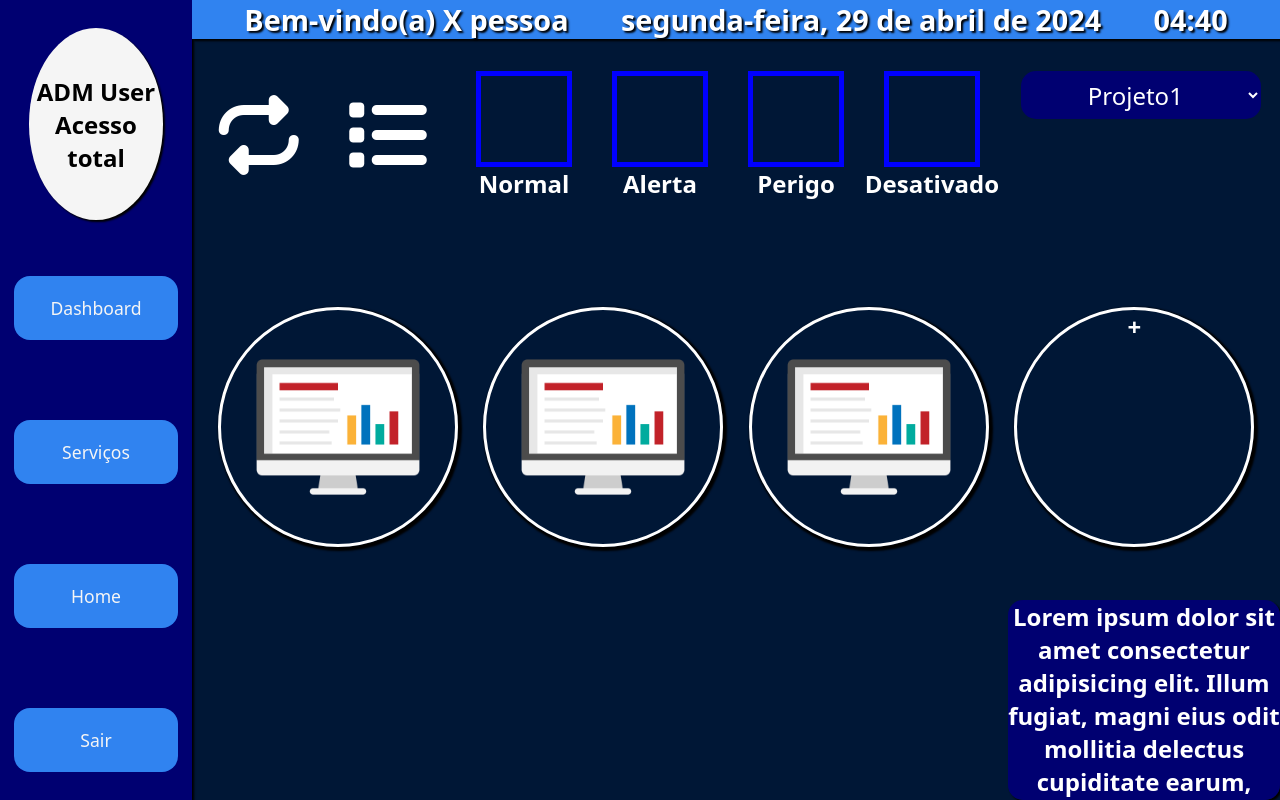
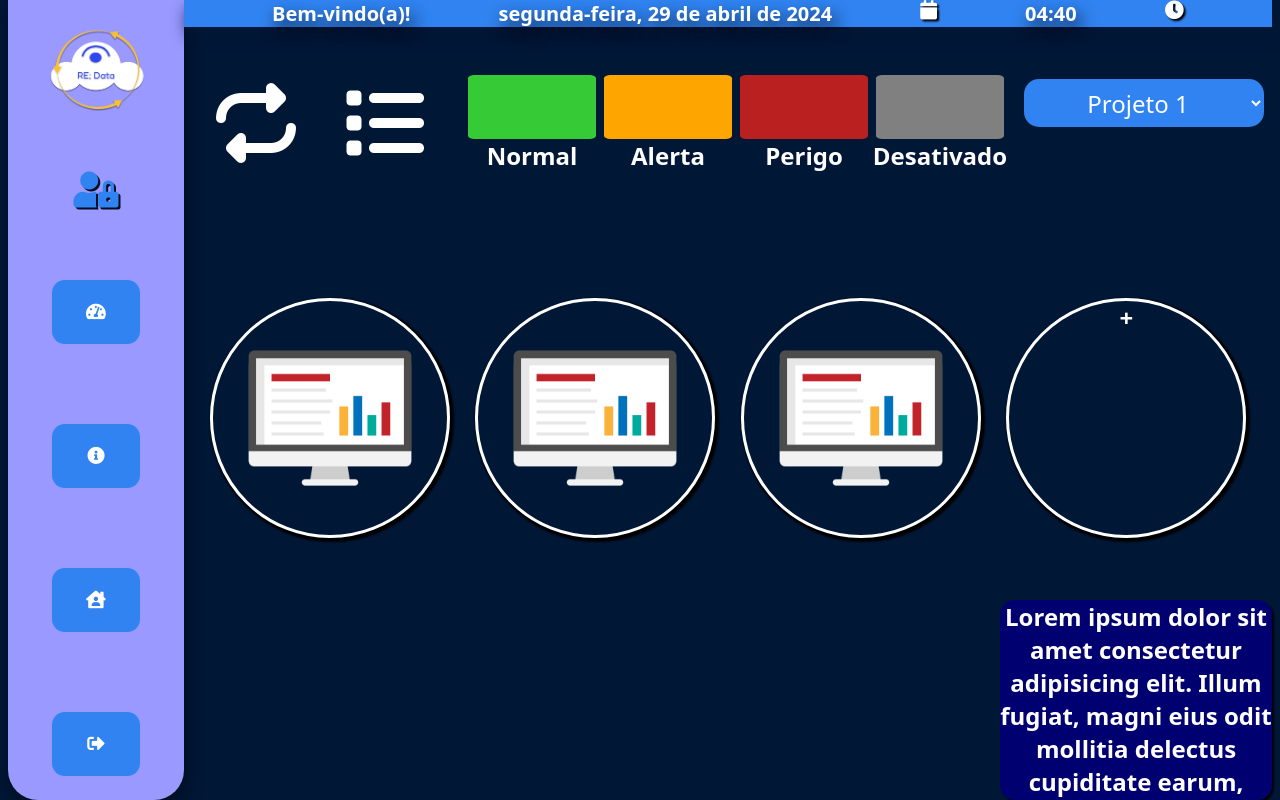
Before and after one commit to Sprint-2-Semestre-SpTech-School/ProjetoSprint2Semestre, a website: page Re-Data/site/public/Dash Panel.html in a window 1280 px wide. Drawn offline with Linux system fonts and the light colour scheme.

Commit message:
Atualizando a navbar da pré-dash. Alterando os labels do modal de crud das máquinas. Adicionando novos ícones na barra de meeting e na nabvar lateral

```diff
--- a/Re-Data/site/public/Dash Panel.html
+++ b/Re-Data/site/public/Dash Panel.html
@@ -4,10 +4,11 @@
 <head>
     <meta charset="UTF-8">
     <meta name="viewport" content="width=device-width, initial-scale=1.0">
-    <title>Document</title>
+    <title>Pré-Dash</title>
     <link rel="stylesheet" href="./css/Dash Panel.css">
     <!-- Link para o FontAwesome -->
     <script src="https://kit.fontawesome.com/7387ea8328.js" crossorigin="anonymous"></script>
+    <link rel="stylesheet" href="https://cdnjs.cloudflare.com/ajax/libs/font-awesome/5.15.4/css/all.min.css">
 </head>
 
 <body onload="showMachineInfo(), newMachine(), showData(), showTime()">
@@ -16,20 +17,25 @@
         <section class="panel">
             <nav class="navbar">
                 <div class="user">
-                    <h1>ADM User Acesso total</h1>
+                    <img src="./assets/icon/Logo High.png" alt="">
+                    <i class="fas fa-user-lock"></i>
                 </div>
                 <ul class="nav-items">
                     <li class="item">
-                        <a href="#homePage">Dashboard</a>
+                        <!-- Dashboard -->
+                        <i class="fas fa-tachometer-alt"></i>
                     </li>
                     <li class="item">
-                        <a href="#footer">Serviços</a>
+                        <!-- Nossos Serviços -->
+                        <i class="fas fa-info-circle"></i>
                     </li>
                     <li class="item">
-                        <a href="#sobreNos">Home</a>
+                        <!-- Home -->
+                        <i class="fas fa-house-user"></i>
                     </li>
                     <li class="item">
-                        <a href="#missoes">Sair</a>
+                        <!-- Sair -->
+                        <i class="fas fa-sign-out-alt"></i>
                     </li>
                 </ul>
             </nav>
@@ -37,9 +43,11 @@
                 <div class="high-info">
                     <div class="general">
                         <div class="meeting">
-                            <h1>Bem-vindo(a) X pessoa</h1>
+                            <h1>Bem-vindo(a)!</h1>
                             <h1 id="data">x</h1>
+                            <i class="fas fa-calendar"></i>
                             <h1 id="time"></h1>
+                            <i class="fas fa-clock"></i>
                         </div>
                     </div>
                 </div>
@@ -51,27 +59,27 @@
                         </div>
                         <div class="color-legend">
                             <div class="desc">
-                                <div class="color"></div>
+                                <div class="color1"></div>
                                 <h1>Normal</h1>
                             </div>
                             <div class="desc">
-                                <div class="color"></div>
+                                <div class="color2"></div>
                                 <h1>Alerta</h1>
                             </div>
                             <div class="desc">
-                                <div class="color"></div>
+                                <div class="color3"></div>
                                 <h1>Perigo</h1>
                             </div>
                             <div class="desc">
-                                <div class="color"></div>
+                                <div class="color4"></div>
                                 <h1>Desativado</h1>
                             </div>
                         </div>
-                        <div class="filter">
-                            <select name="aaaa" id="">
-                                <option value="Ram">Projeto1</option>
-                                <option value="Cpu">Projeto2</option>
-                                <option value="Extract">Projeto3</option>
+                        <div class="select-project">
+                            <select name="" id="">
+                                <option value="Ram">Projeto 1</option>
+                                <option value="Cpu">Projeto 2</option>
+                                <option value="Extract">Projeto 3</option>
                             </select>
                         </div>
                     </div>
@@ -80,7 +88,7 @@
                             <i class="fa-solid fa-circle-xmark fa-3xl"></i>
                         </div>
                         <div class="title">
-                            <h1>Registrar nova Máquina:</h1>
+                            <h1>Registre uma nova máquina!</h1>
                         </div>
                         <div class="content">
                             <div class="machineCrud">
@@ -98,7 +106,7 @@
                                 </div>
                             </div>
                             <div class="parametrize">
-                                <h2>idMaquina1</h2>
+                                <h2>Preencha as informações</h2>
                                 <label for="">Usuário:</label>
                                 <input type="text">
                                 <label for="">Destino:</label>
--- a/Re-Data/site/public/css/Dash Panel.css
+++ b/Re-Data/site/public/css/Dash Panel.css
@@ -18,8 +18,12 @@ html {
 
 section {
     display: flex;
+    justify-content: center;
+    margin: 0;
+    align-items: center;
     height: 100dvh;
     width: 100%;
+    height: 100vh;
 }
 
 .overlay {
@@ -35,31 +39,50 @@ nav {
     display: flex;
     flex-direction: column;
     justify-content: space-around;
+    justify-content: center;
     align-items: center;
-    width: 15%;
-    background-color: #000071;
+    width: 22vh;
+    height: 100vh;
+    border-radius: 0 0 30px 30px;
+    background-color: #9999ff;
     transition: 500ms;
-    box-shadow: 2px 2px 2px black;
+    box-shadow: 2px 8px 16px #010e20;
     z-index: 0;
 }
 
 nav .user {
     display: flex;
     justify-content: center;
+    gap: 5px;
+    margin-bottom: 50px;
+    flex-direction: column;
     align-items: center;
-    border-radius: 50%;
-    height: 12rem;
-    width: 70%;
-    background-color: whitesmoke;
-    box-shadow: 2px 2px 2px black;
-    /* border: 5px solid red; */
+}
+
+.user img {
+    display: flex;
+    justify-content: center;
+    width: 15vh;
+    height: 15vh;
+}
+
+nav .user i {
+    display: flex;
+    align-items: center;
+    justify-content: center;
+    font-size: 4.5vh;
+    width: 100%;
+    height: 10vh;
+    color: #3083f0;
+    text-shadow: 2px 2px #010e20;
 }
 
 nav .user h1 {
     text-align: center;
-    color: black;
+    color: #ffff;
     font-size: 1.5rem;
 }
+
 
 nav .nav-items {
     display: flex;
@@ -74,12 +97,12 @@ nav .nav-items {
 
 nav .nav-items li {
     display: flex;
-    width: 85%;
+    width: 50%;
     height: 4rem;
     align-items: center;
     justify-content: center;
     color: white;
-    border-radius: 1rem;
+    border-radius: 0.8rem;
     cursor: pointer;
     font-size: 1.1rem;
     transition: 500ms;
@@ -88,6 +111,10 @@ nav .nav-items li {
 
 nav .nav-items li:hover {
     background-color: #FDAD00;
+}
+
+nav .nav-items li:hover i {
+    color: #000071;
 }
 
 nav .nav-items a {
@@ -118,7 +145,7 @@ main .panel .machineCrud .high-info {
     display: flex;
     justify-content: center;
     background-color: #3083f0;
-    box-shadow: 2px 2px 2px black;
+    box-shadow: 4px 8px 16px #001736;
 }
 
 main .panel .machineCrud .high-info .general {
@@ -133,6 +160,12 @@ main .panel .machineCrud .high-info .general .meeting {
     text-shadow: 2px 2px 2px black;
     display: flex;
     justify-content: space-evenly;
+}
+
+.meeting h1 {
+    font-size: 20px;
+    color: #ffff;
+    text-shadow: 4px 8px 16px #010710;
 }
 
 main .panel .machineCrud .machines {
@@ -183,11 +216,36 @@ main .panel .machineCrud .machines .top-info .color-legend .desc {
     width: 100%;
 }
 
-main .panel .machineCrud .machines .top-info .color-legend .desc .color {
-    width: 6rem;
-    height: 6rem;
-    border: 5px solid blue;
+main .panel .machineCrud .machines .top-info .color-legend .desc .color1 {
+    width: 8rem;
+    height: 4rem;
+    background-color: #36ca36;
+    border-radius: 5%;
 }
+
+main .panel .machineCrud .machines .top-info .color-legend .desc .color2 {
+    width: 8rem;
+    height: 4rem;
+    background-color: orange;
+    border-radius: 5%;
+}
+
+main .panel .machineCrud .machines .top-info .color-legend .desc .color3 {
+    width: 8rem;
+    height: 4rem;
+    background-color: #ba2020;
+    border-radius: 5%;
+}
+
+main .panel .machineCrud .machines .top-info .color-legend .desc .color4 {
+    width: 8rem;
+    height: 4rem;
+    background-color: grey;
+    border-radius: 5%;
+}
+
+
+
 
 main .panel .machineCrud .machines .top-info .color-legend .desc h1 {
     text-align: center;
@@ -203,19 +261,19 @@ main .panel .machineCrud .machines .top-info .filter {
     height: fit-content;
 }
 
-main .panel .machineCrud .machines .top-info .filter select {
-    font-size: 1.5rem;
-    margin: 1rem;
-    border-radius: 15px;
-    border-style: none;
-    background-color: #000071;
-    text-align: center;
+.select-project select {
+    margin-top: 15%;
     width: 15rem;
     height: 3rem;
-    transition: 200ms ease;
+    border: none;
+    border-radius: 15px;
+    text-align: center;
+    font-size: 1.5rem;
+    background-color: #3083f0;
+    transition: 200ms;
 }
 
-main .panel .machineCrud .machines .top-info .filter select:hover {
+.select-project select:hover {
     width: 15.5rem;
     height: 3.5rem;
     background-color: #FDAD00;
@@ -331,15 +389,20 @@ main .panel .machineCrud .machines .modalMachine .content .parametrize {
     justify-content: space-evenly;
     font-size: 1rem;
     width: 60%;
+    gap: 5%;
+    margin-bottom: 10%;
     /* border: 5px solid gainsboro; */
     text-shadow: 2px 2px 2px black;
 }
 
 main .panel .machineCrud .machines .modalMachine .content .parametrize input {
-    font-size: 1.5rem;
+    font-size: 1.2rem;
     width: 15rem;
-    height: 2rem;
-    color: black;
+    height: 2.5rem;
+    color: #0000008b;
+    padding: 3px;
+    background-color: rgba(128, 128, 128, 0.499);
+    border-radius: 10px;
 }
 
 main .panel .machineCrud .machines .modalMachine .content .parametrize .buttons {
@@ -347,6 +410,7 @@ main .panel .machineCrud .machines .modalMachine .content .parametrize .buttons
     justify-content: space-evenly;
     width: 70%;
     height: fit-content;
+    margin-top: 5%;
 }
 
 main .panel .machineCrud .machines .modalMachine .content .parametrize .buttons button {
--- a/Re-Data/site/public/css/generalDashs.css
+++ b/Re-Data/site/public/css/generalDashs.css
@@ -40,7 +40,7 @@ nav {
     border-radius: 0 0 30px 30px;
     background-color: #9999ff;
     transition: 500ms;
-    box-shadow: 2px 4px 8px #010e20;
+    box-shadow: 2px 8px 16px #010e20;
     z-index: 0;
 }
 
@@ -229,5 +229,12 @@ main .content .dash-view .dashboard {
 
 main .content .dash-view .dashboard canvas {
     width: 25%;
-    padding: 5%;
+    padding: 10%;
 }
+
+#myChart4 {
+    background-color: #ffff;
+    filter: blur();
+    border: 2px solid #3083f0;
+    border-radius: 10%;
+}
```
Also changed, not shown: Re-Data/site/public/generalDashs.html (+4 -1 lines), Re-Data/site/public/js/dashConstruction.js (+5 -5 lines).
